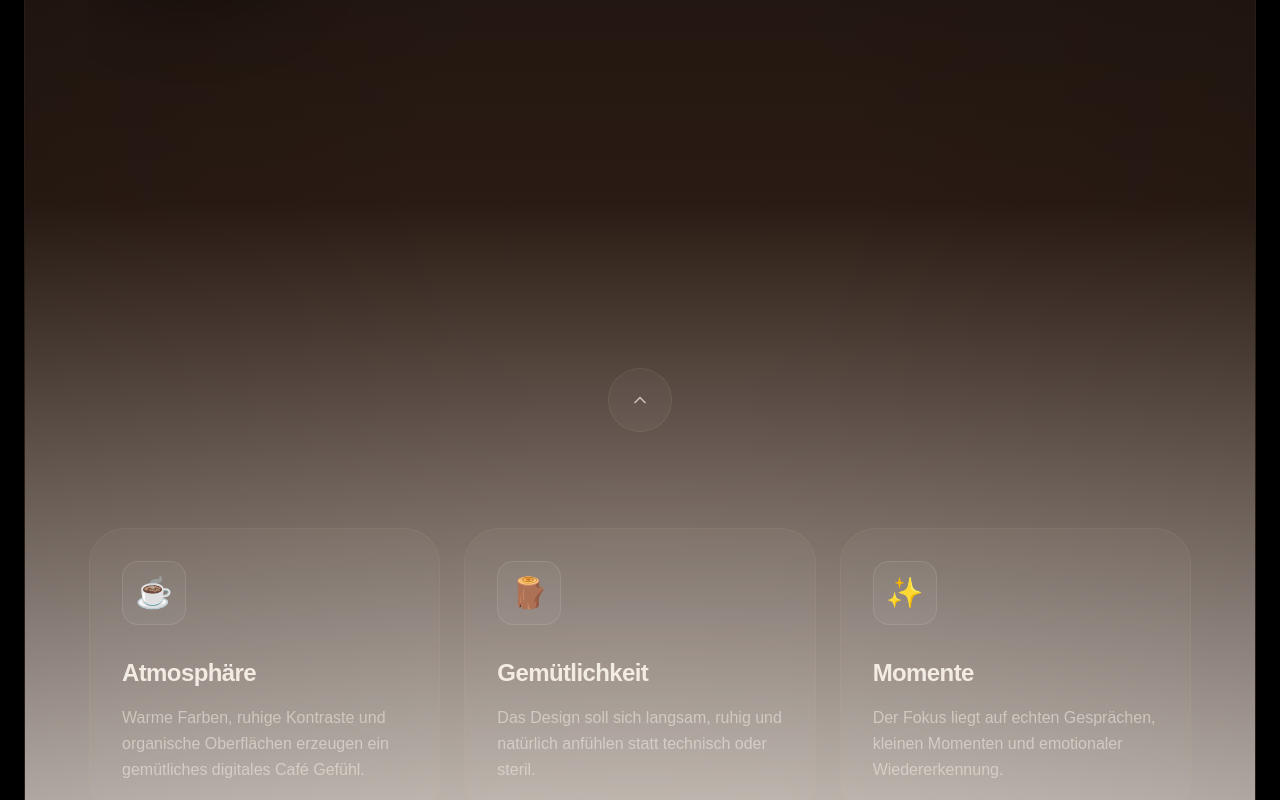
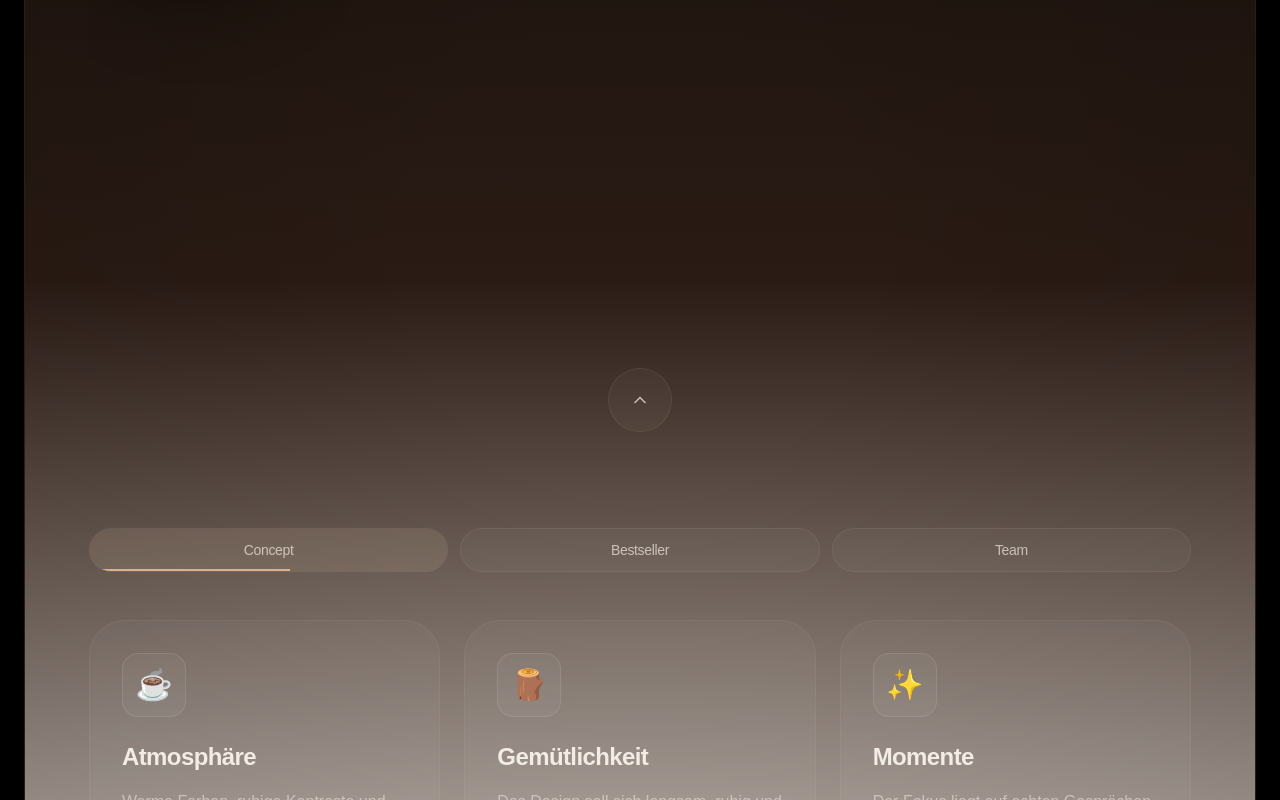
Before and after one commit to Tombaetz/tomswebcraft, a Next.js app: page / in a window 1280 px wide. Both pictures are taken after a click on the button 640 px from the left and 5215 px from the top of the page. Shown: the part 4815-5615 px from the top of the page. Built offline with nearby package versions, Linux system fonts and the light colour scheme.

Commit message:
Coffee final

```diff
--- a/components/Designs/kaffeeConcept.tsx
+++ b/components/Designs/kaffeeConcept.tsx
@@ -6,25 +6,11 @@ import {
 } from "framer-motion";
 
 import { ChevronDown } from "lucide-react";
-import { useState } from "react";
 
-const features = [
-  {
-    title: "Atmosphäre",
-    text: "Warme Farben, ruhige Kontraste und organische Oberflächen erzeugen ein gemütliches digitales Café Gefühl.",
-    emoji: "☕",
-  },
-  {
-    title: "Gemütlichkeit",
-    text: "Das Design soll sich langsam, ruhig und natürlich anfühlen statt technisch oder steril.",
-    emoji: "🪵",
-  },
-  {
-    title: "Momente",
-    text: "Der Fokus liegt auf echten Gesprächen, kleinen Momenten und emotionaler Wiedererkennung.",
-    emoji: "✨",
-  },
-];
+import {
+  useEffect,
+  useState,
+} from "react";
 
 export default function kaffeConcept() {
   const [isOpen, setIsOpen] = useState(false);
@@ -45,10 +31,14 @@ export default function kaffeConcept() {
       className="
         relative
         overflow-hidden
+
         rounded-[48px]
+
         border
         border-[#D7B28A]/10
+
         bg-[#120D0B]
+
         shadow-[0_0_120px_rgba(0,0,0,0.45)]
       "
     >
@@ -58,6 +48,7 @@ export default function kaffeConcept() {
         className="
           absolute
           inset-0
+
           bg-[radial-gradient(circle_at_top,rgba(255,220,180,0.10),transparent_55%)]
         "
       />
@@ -66,6 +57,7 @@ export default function kaffeConcept() {
         className="
           absolute
           inset-0
+
           bg-gradient-to-b
           from-[#120D0A]
           via-[#2A1B14]
@@ -77,6 +69,7 @@ export default function kaffeConcept() {
         className="
           absolute
           inset-0
+
           bg-[radial-gradient(circle_at_center,transparent_20%,rgba(0,0,0,0.18)_100%)]
         "
       />
@@ -86,13 +79,15 @@ export default function kaffeConcept() {
         className="
           relative
           z-10
+
           px-6
           sm:px-10
           md:px-16
+
           pt-10
           md:pt-14
-          pb-40
-          md:pb-24
+
+          pb-28
         "
       >
 
@@ -103,13 +98,19 @@ export default function kaffeConcept() {
             className="
               px-6
               py-3
+
               rounded-full
+
               border
               border-[#D7B28A]/10
+
               bg-white/[0.03]
+
               text-[#F3ECE4]/70
+
               transition-all
               duration-500
+
               hover:bg-white/[0.06]
             "
           >
@@ -122,9 +123,12 @@ export default function kaffeConcept() {
         <p
           className="
             text-[#F3ECE4]/35
+
             uppercase
             tracking-[0.35em]
+
             text-[11px]
+
             mb-10
           "
         >
@@ -135,8 +139,10 @@ export default function kaffeConcept() {
         <div
           className="
             relative
+
             min-h-[320px]
             md:min-h-[420px]
+
             overflow-hidden
           "
         >
@@ -162,9 +168,11 @@ export default function kaffeConcept() {
             <h1
               className="
                 text-[#F3ECE4]
+
                 text-4xl
                 sm:text-5xl
                 md:text-8xl
+
                 leading-[0.92]
                 tracking-tight
                 font-semibold
@@ -206,15 +214,21 @@ export default function kaffeConcept() {
                 className="
                   w-12
                   h-12
+
                   md:w-14
                   md:h-14
+
                   rounded-full
+
                   border
                   border-[#D7B28A]/20
+
                   bg-[#2A1D17]
+
                   flex
                   items-center
                   justify-center
+
                   shrink-0
                 "
               >
@@ -223,9 +237,12 @@ export default function kaffeConcept() {
                   className="
                     w-5
                     h-5
+
                     md:w-6
                     md:h-6
+
                     rounded-full
+
                     border
                     border-[#F3ECE4]/60
                   "
@@ -235,17 +252,33 @@ export default function kaffeConcept() {
 
               <div className="pl-2 md:pl-4">
 
-                <p className="text-[#F3ECE4]/35 text-[10px] md:text-xs tracking-[0.3em] uppercase mb-1">
+                <p
+                  className="
+                    text-[#F3ECE4]/35
+
+                    text-[10px]
+                    md:text-xs
+
+                    tracking-[0.3em]
+
+                    uppercase
+
+                    mb-1
+                  "
+                >
                   Café
                 </p>
 
                 <h2
                   className="
                     text-[#F3ECE4]
+
                     text-3xl
                     sm:text-4xl
                     md:text-6xl
+
                     font-semibold
+
                     tracking-tight
                     leading-none
                   "
@@ -299,6 +332,7 @@ export default function kaffeConcept() {
                 -top-10
                 left-1/2
                 -translate-x-1/2
+
                 flex
                 gap-2
               "
@@ -312,154 +346,108 @@ export default function kaffeConcept() {
 
             {/* CUP */}
             <motion.div
-              whileHover="hover"
+              whileHover={{
+                y: -2,
+              }}
+              transition={{
+                duration: 0.5,
+              }}
               className="
                 relative
-                group
+
                 w-[90px]
                 h-[90px]
+
                 sm:w-[130px]
                 sm:h-[130px]
+
                 md:w-[210px]
                 md:h-[210px]
+
                 rounded-full
+
                 bg-[#2A1D17]
+
                 border
                 border-[#D7B28A]/10
+
                 shadow-[0_30px_80px_rgba(0,0,0,0.4)]
+
                 flex
                 items-center
                 justify-center
+
                 overflow-hidden
               "
             >
+
+              {/* GLASS RING */}
+              <div
+                className="
+                  absolute
+                  inset-0
+
+                  rounded-full
+
+                  border
+                  border-white/[0.06]
+
+                  bg-[linear-gradient(145deg,rgba(255,255,255,0.06),transparent)]
+
+                  backdrop-blur-[2px]
+                "
+              />
 
               {/* INNER COFFEE */}
               <div
                 className="
                   relative
+
                   w-[70px]
                   h-[70px]
+
                   sm:w-[95px]
                   sm:h-[95px]
+
                   md:w-[160px]
                   md:h-[160px]
+
                   rounded-full
+
                   bg-[radial-gradient(circle,#6B4632_0%,#3A241A_70%)]
+
                   border
                   border-black/20
-                  flex
-                  items-center
-                  justify-center
+
                   overflow-hidden
                 "
               >
 
                 {/* FOAM */}
-                <motion.div
-                  variants={{
-                    hover: {
-                      scale: 1.03,
-                      opacity: 1,
-                    },
-                  }}
-                  transition={{
-                    duration: 0.7,
-                  }}
+                <div
                   className="
                     absolute
                     inset-0
+
                     bg-[radial-gradient(circle,#F5E8DA_0%,#E8D8C7_58%,transparent_100%)]
+
                     opacity-95
                     contrast-125
                     brightness-105
                   "
                 />
 
-                {/* LATTE HEART */}
-                <motion.div
-                  initial={{
-                    opacity: 0,
-                    scale: 0.8,
-                  }}
-                  variants={{
-                    hover: {
-                      opacity: 0.42,
-                      scale: 1,
-                    },
-                  }}
-                  transition={{
-                    duration: 1,
-                    ease: [0.22, 1, 0.36, 1],
-                  }}
+                {/* REFLECTION */}
+                <div
                   className="
                     absolute
                     inset-0
-                    flex
-                    items-center
-                    justify-center
-                  "
-                >
 
-                  <div className="relative w-14 h-14 md:w-20 md:h-20">
+                    bg-[linear-gradient(120deg,rgba(255,255,255,0.14),transparent_45%)]
 
-                    {/* LEFT */}
-                    <div
-                      className="
-                        absolute
-                        left-[8px]
-                        top-[10px]
-                        w-6
-                        h-10
-                        md:w-8
-                        md:h-14
-                        rounded-full
-                        bg-[#9E7A61]/40
-                        rotate-[-45deg]
-                        blur-[3px]
-                        mix-blend-multiply
+                    opacity-70
                   "
                 />
-
-                    {/* RIGHT */}
-                    <div
-                      className="
-                        absolute
-                        right-[8px]
-                        top-[10px]
-                        w-6
-                        h-10
-                        md:w-8
-                        md:h-14
-                        rounded-full
-                        bg-[#9E7A61]/40
-                        rotate-[45deg]
-                        blur-[3px]
-                        mix-blend-multiply
-                      "
-                    />
-
-                    {/* CENTER */}
-                    <div
-                      className="
-                        absolute
-                        left-1/2
-                        bottom-[6px]
-                        -translate-x-1/2
-                        w-[8px]
-                        h-[20px]
-                        md:w-[10px]
-                        md:h-[28px]
-                        rounded-full
-                        bg-[#9E7A61]/35
-                        blur-[3px]
-                        mix-blend-multiply
-                      "
-                    />
-
-                  </div>
-
-                </motion.div>
 
               </div>
 
@@ -481,8 +469,10 @@ export default function kaffeConcept() {
           className="
             h-px
             w-32
+
             mt-8
             mb-10
+
             bg-gradient-to-r
             from-[#D7B28A]
             to-transparent
@@ -501,9 +491,12 @@ export default function kaffeConcept() {
           className="
             max-w-[90%]
             md:max-w-2xl
+
             text-[#F3ECE4]/55
+
             text-base
             md:text-lg
+
             leading-relaxed
           "
         >
@@ -521,16 +514,24 @@ export default function kaffeConcept() {
               flex
               items-center
               justify-center
+
               w-16
               h-16
+
               rounded-full
+
               border
               border-[#D7B28A]/10
+
               bg-white/[0.04]
+
               text-[#F3ECE4]/70
+
               transition-all
               duration-500
+
               hover:bg-white/[0.07]
+
               active:scale-[0.96]
             "
           >
@@ -578,9 +579,229 @@ export default function kaffeConcept() {
               className="overflow-hidden"
             >
 
-              <div className="pt-24 grid md:grid-cols-3 gap-6">
+              <CoffeeCarousel />
 
-                {features.map((item) => (
+            </motion.div>
+
+          )}
+
+        </AnimatePresence>
+
+      </div>
+
+    </motion.section>
+  );
+}
+
+function CoffeeCarousel() {
+
+  const sections = [
+    {
+      label: "Concept",
+    },
+    {
+      label: "Bestseller",
+    },
+    {
+      label: "Team",
+    },
+  ];
+
+  const [current, setCurrent] = useState(0);
+  const [autoPlay, setAutoPlay] = useState(true);
+
+  useEffect(() => {
+
+    if (!autoPlay) return;
+
+    const interval = setInterval(() => {
+
+      setCurrent((prev) =>
+        prev === sections.length - 1
+          ? 0
+          : prev + 1
+      );
+
+    }, 5000);
+
+    return () => clearInterval(interval);
+
+  }, [autoPlay]);
+
+  return (
+
+    <div className="pt-24">
+
+      {/* MENU */}
+      <div className="flex gap-3 mb-12">
+
+        {sections.map((section, index) => (
+
+          <button
+            key={section.label}
+            onClick={() => {
+              setCurrent(index);
+              setAutoPlay(false);
+            }}
+            className="
+              relative
+
+              flex-1
+
+              h-[44px]
+
+              rounded-full
+
+              overflow-hidden
+
+              border
+              border-white/[0.06]
+
+              bg-white/[0.03]
+            "
+          >
+
+            {/* ACTIVE BG */}
+            <motion.div
+              animate={{
+                opacity: current === index ? 1 : 0,
+              }}
+              transition={{
+                duration: 0.4,
+              }}
+              className="
+                absolute
+                inset-0
+
+                bg-[#D7B28A]/10
+              "
+            />
+
+            {/* TIMER */}
+            {autoPlay && current === index && (
+
+              <motion.div
+                initial={{
+                  width: "0%",
+                }}
+                animate={{
+                  width: "100%",
+                }}
+                transition={{
+                  duration: 5,
+                  ease: "linear",
+                }}
+                className="
+                  absolute
+                  left-0
+                  bottom-0
+
+                  h-[2px]
+
+                  bg-[#D7B28A]
+                "
+              />
+
+            )}
+
+            <div
+              className="
+                relative
+                z-10
+
+                h-full
+
+                flex
+                items-center
+                justify-center
+
+                text-sm
+                tracking-tight
+
+                text-[#F3ECE4]/70
+              "
+            >
+              {section.label}
+            </div>
+
+          </button>
+
+        ))}
+
+      </div>
+
+      {/* SLIDER */}
+      <div className="overflow-hidden">
+
+        <motion.div
+          drag="x"
+          dragConstraints={{
+            left: 0,
+            right: 0,
+          }}
+          onDragStart={() => {
+            setAutoPlay(false);
+          }}
+          onDragEnd={(e, info) => {
+
+            if (info.offset.x < -80) {
+
+              setCurrent((prev) =>
+                prev === sections.length - 1
+                  ? 0
+                  : prev + 1
+              );
+
+            }
+
+            if (info.offset.x > 80) {
+
+              setCurrent((prev) =>
+                prev === 0
+                  ? sections.length - 1
+                  : prev - 1
+              );
+
+            }
+
+          }}
+          animate={{
+            x: `-${current * 100}%`,
+          }}
+          transition={{
+            duration: 0.9,
+            ease: [0.22, 1, 0.36, 1],
+          }}
+          className="
+            flex
+
+            cursor-grab
+            active:cursor-grabbing
+          "
+        >
+
+          {/* PAGE 1 */}
+          <div className="min-w-full">
+
+            <div className="grid md:grid-cols-3 gap-6">
+
+              {[
+                {
+                  title: "Atmosphäre",
+                  text: "Warme Farben, ruhige Kontraste und organische Oberflächen erzeugen ein gemütliches digitales Café Gefühl.",
+                  emoji: "☕",
+                },
+                {
+                  title: "Gemütlichkeit",
+                  text: "Das Design soll sich langsam, ruhig und natürlich anfühlen statt technisch oder steril.",
+                  emoji: "🪵",
+                },
+                {
+                  title: "Momente",
+                  text: "Der Fokus liegt auf echten Gesprächen, kleinen Momenten und emotionaler Wiedererkennung.",
+                  emoji: "✨",
+                },
+              ].map((item) => (
 
                 <motion.div
                   key={item.title}
@@ -588,13 +809,16 @@ export default function kaffeConcept() {
                     y: -6,
                   }}
                   transition={{
-                      duration: 0.4,
+                    duration: 0.35,
                   }}
                   className="
                     rounded-[36px]
+
                     border
                     border-[#D7B28A]/10
+
                     bg-white/[0.03]
+
                     p-6
                     md:p-8
                   "
@@ -604,19 +828,25 @@ export default function kaffeConcept() {
                     className="
                       w-14
                       h-14
+
                       md:w-16
                       md:h-16
+
                       rounded-2xl
+
                       bg-white/[0.04]
+
                       border
                       border-white/10
+
                       flex
                       items-center
                       justify-center
+
                       text-2xl
                       md:text-3xl
+
                       mb-6
-                        md:mb-8
                     "
                   >
                     {item.emoji}
@@ -625,10 +855,14 @@ export default function kaffeConcept() {
                   <h3
                     className="
                       text-[#F3ECE4]
+
                       text-xl
                       md:text-2xl
+
                       font-semibold
+
                       tracking-tight
+
                       mb-4
                     "
                   >
@@ -645,14 +879,184 @@ export default function kaffeConcept() {
 
             </div>
 
-            </motion.div>
+          </div>
 
-          )}
+          {/* PAGE 2 */}
+          <div className="min-w-full">
 
-        </AnimatePresence>
+            <div className="space-y-3">
+
+              {[
+                {
+                  name: "Cappuccino",
+                  price: "4.90€",
+                  emoji: "☕",
+                },
+                {
+                  name: "Vanilla Latte",
+                  price: "5.40€",
+                  emoji: "🥛",
+                },
+                {
+                  name: "Cold Brew",
+                  price: "4.50€",
+                  emoji: "🧊",
+                },
+                {
+                  name: "Croissant",
+                  price: "3.20€",
+                  emoji: "🥐",
+                },
+              ].map((item) => (
+
+                <motion.div
+                  key={item.name}
+                  whileHover={{
+                    backgroundColor: "rgba(255,255,255,0.04)",
+                    borderColor: "rgba(215,178,138,0.12)",
+                  }}
+                  className="
+                    rounded-[28px]
+
+                    border
+                    border-transparent
+
+                    px-6
+                    py-5
+
+                    flex
+                    items-center
+                    justify-between
+
+                    transition-all
+                    duration-500
+                  "
+                >
+
+                  <div className="flex items-center gap-5">
+
+                    <div className="text-2xl">
+                      {item.emoji}
+                    </div>
+
+                    <h3 className="text-[#F3ECE4] text-lg tracking-tight">
+                      {item.name}
+                    </h3>
 
                   </div>
 
-    </motion.section>
+                  <div className="text-[#F3ECE4]/45 text-sm">
+                    {item.price}
+                  </div>
+
+                </motion.div>
+
+              ))}
+
+            </div>
+
+          </div>
+
+          {/* PAGE 3 */}
+          <div className="min-w-full">
+
+            <div className="grid md:grid-cols-3 gap-6">
+
+              {[
+                {
+                  name: "Lena",
+                  role: "Barista & Atmosphäre",
+                  emoji: "👩🏻",
+                },
+                {
+                  name: "Noah",
+                  role: "Coffee Roasting",
+                  emoji: "🧔🏻",
+                },
+                {
+                  name: "Mila",
+                  role: "Community & Events",
+                  emoji: "👩🏽",
+                },
+              ].map((person) => (
+
+                <motion.div
+                  key={person.name}
+                  whileHover={{
+                    y: -6,
+                  }}
+                  transition={{
+                    duration: 0.35,
+                  }}
+                  className="
+                    rounded-[36px]
+
+                    border
+                    border-[#D7B28A]/10
+
+                    bg-white/[0.03]
+
+                    p-8
+                  "
+                >
+
+                  <div
+                    className="
+                      w-20
+                      h-20
+
+                      rounded-full
+
+                      bg-white/[0.04]
+
+                      border
+                      border-white/10
+
+                      flex
+                      items-center
+                      justify-center
+
+                      text-4xl
+
+                      mb-8
+                    "
+                  >
+                    {person.emoji}
+                  </div>
+
+                  <h3
+                    className="
+                      text-[#F3ECE4]
+
+                      text-2xl
+
+                      font-semibold
+
+                      tracking-tight
+
+                      mb-3
+                    "
+                  >
+                    {person.name}
+                  </h3>
+
+                  <p className="text-[#F3ECE4]/55 leading-relaxed">
+                    {person.role}
+                  </p>
+
+                </motion.div>
+
+              ))}
+
+            </div>
+
+          </div>
+
+        </motion.div>
+
+      </div>
+
+    </div>
+
   );
 }
```
Lines whose indentation alone changed are shown as unchanged.
